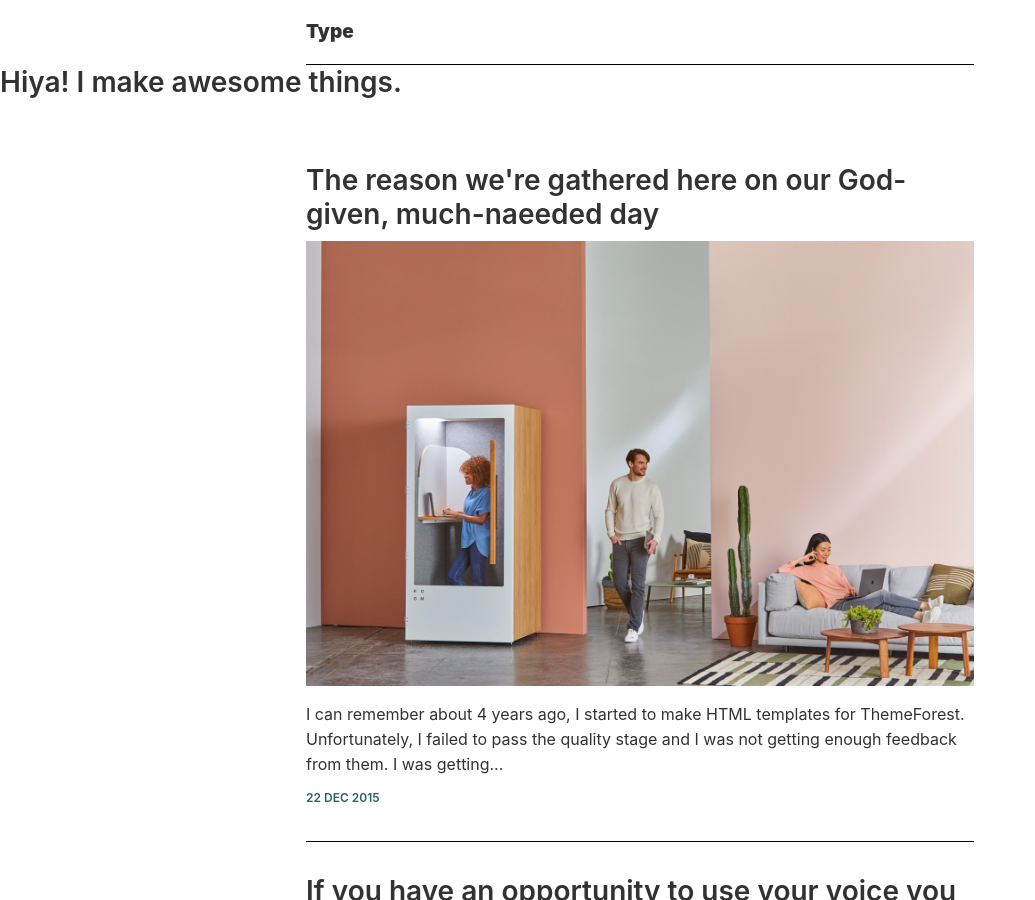
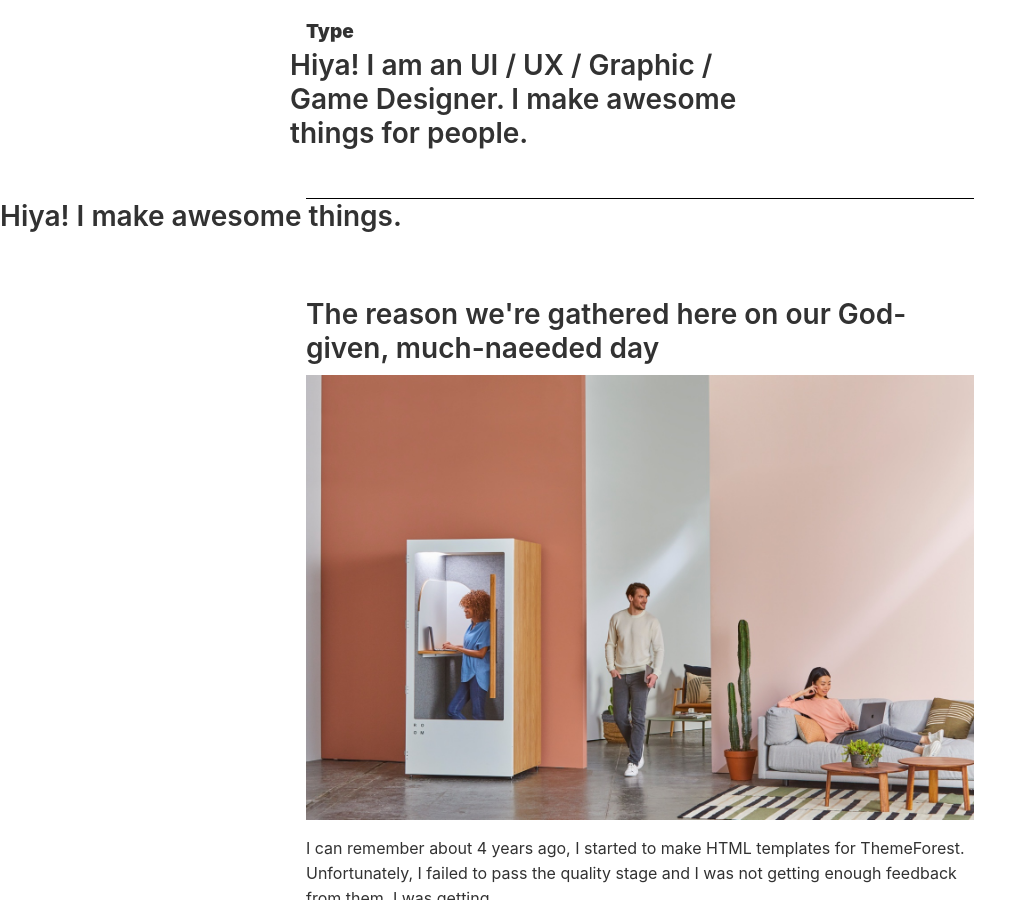
Before and after one commit to wiltruong/portfolio_v1, a Jekyll site: the page built from index.html, in a window 1280 px wide and 900 px high. Shown: the whole window, without its empty margins (0-1035 px from the left). Built offline with Jekyll 4.4.1, drawn with Linux system fonts in a browser that asks for light colours; the list of posts is cut into pages by our own code.

Commit message:
Update header.html

```diff
--- a/_includes/header.html
+++ b/_includes/header.html
@@ -11,6 +11,13 @@
             </div>
           </div>
 
+          <div class='o-grid'>
+          <div class='o-grid__col o-grid__col--3-4-s'>
+            <div class='c-logo u-text-left'>
+              <h2>Hiya! I am an UI / UX / Graphic / Game Designer. I make awesome things for people.</h2>
+            </div>
+          </div>
+
       </div>
     </div>
   </div>
```
